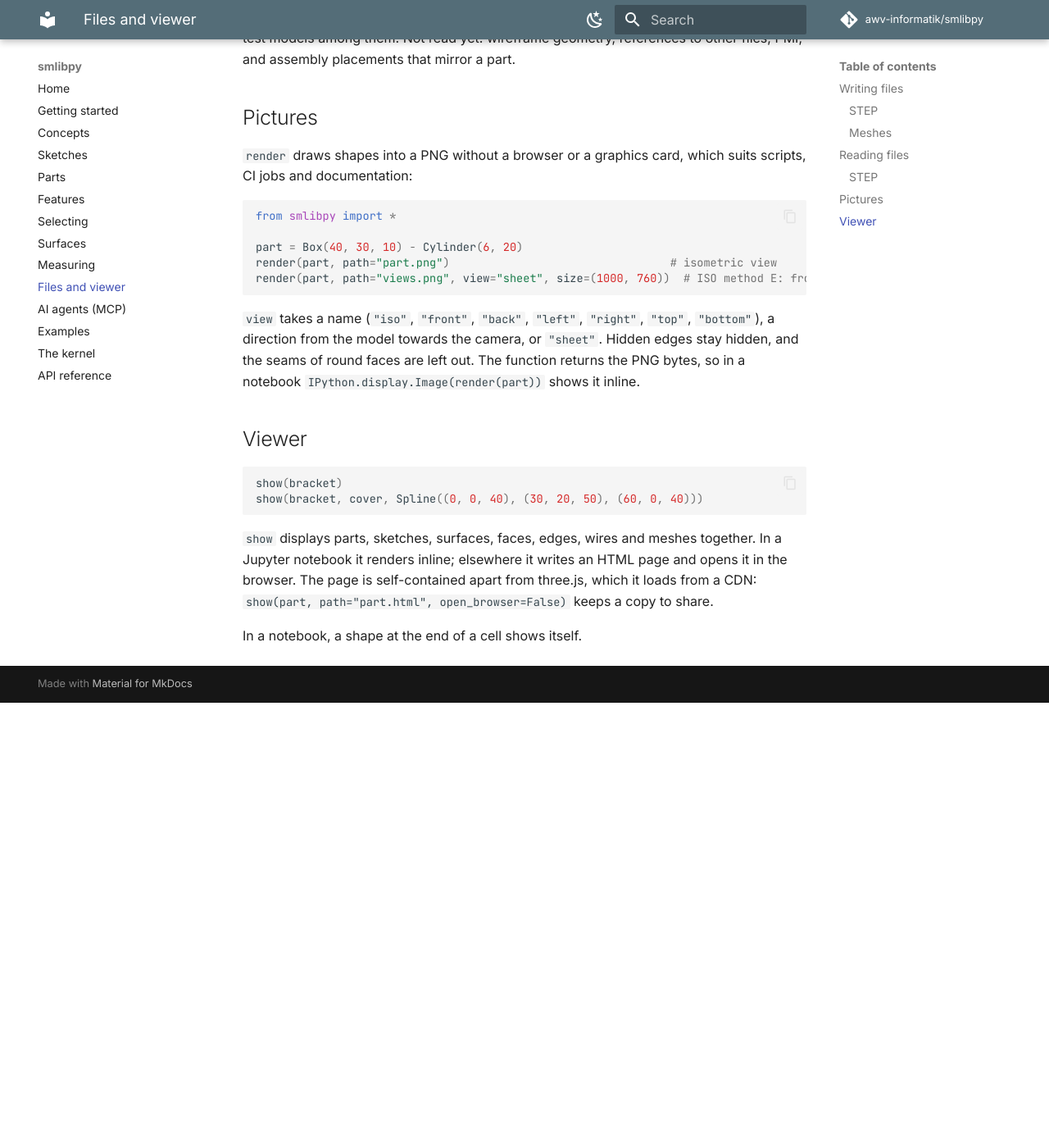
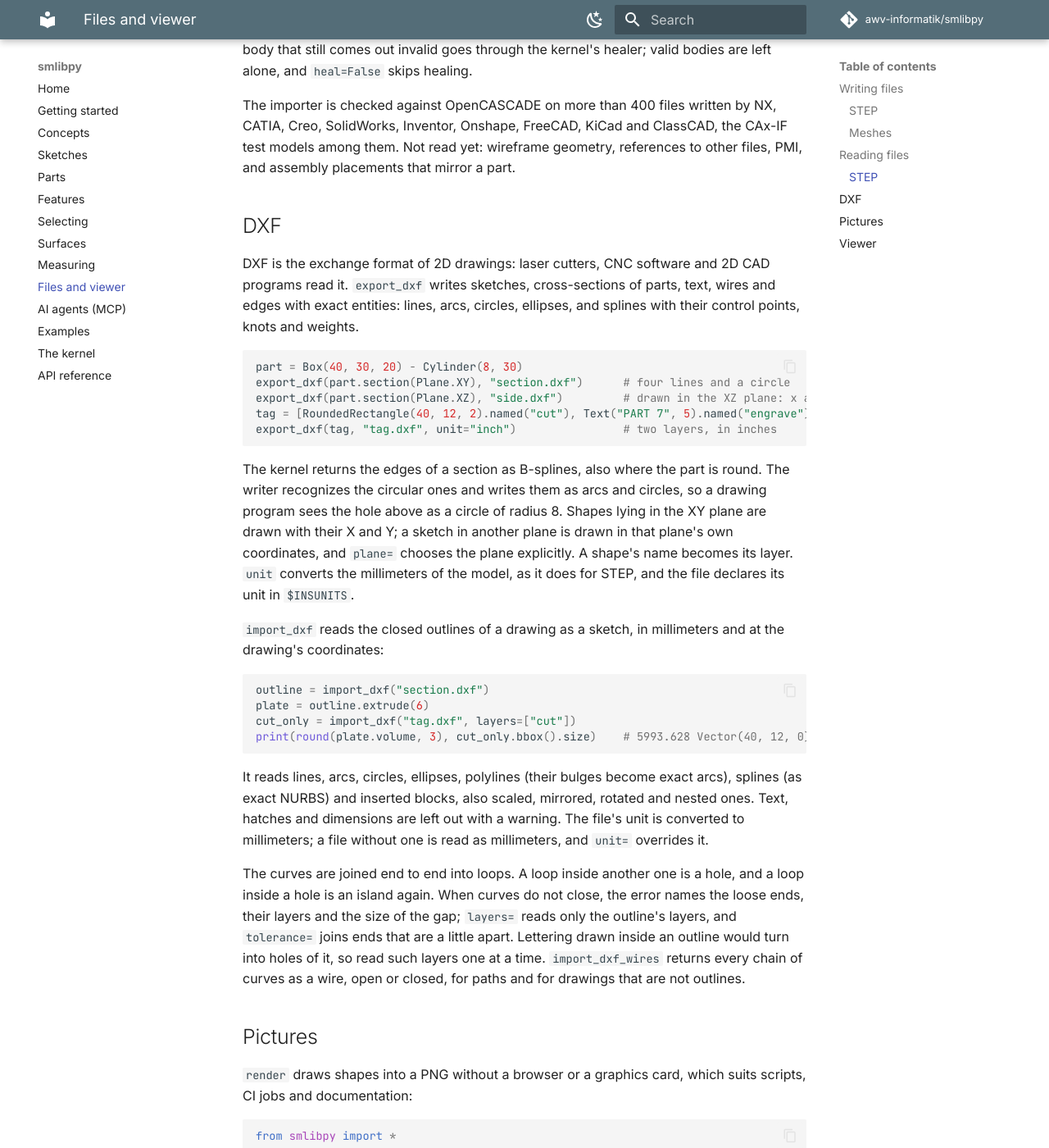
Before and after one commit to abernier/smlibpy, an MkDocs documentation site: the page built from docs/files.md, in a window 1280 px wide and 1400 px high, scrolled down 2053 px. Shown: the whole window at 82% size. Built offline with MkDocs 1.6.1 and Material for MkDocs 9.7.7, drawn with Linux system fonts in a browser that asks for light colours; comment, search, counter and statistics services are not loaded; before the commit the page ends 2910 px from its top, so only the background shows below that; some of the changed text lies outside the part shown.

Commit message:
Docs: text in Sketches, DXF in Files, the API reference, README and MCP tables

````diff
--- a/docs/files.md
+++ b/docs/files.md
@@ -9,6 +9,7 @@ control. All of them accept a single shape or a list.
 |---|---|---|
 | STEP (`.step`, `.stp`) | `export_step` | exact B-rep, names and colors |
 | SMLib (`.smb`) | `save` | the kernel's native format, exact and lossless |
+| DXF (`.dxf`) | `export_dxf` | 2D drawings: sketches, sections, text, curves; exact |
 | glTF (`.glb`, `.gltf`) | `export_glb`, `export_gltf` | triangles, edges as lines, colors, names |
 | STL (`.stl`) | `export_stl` | triangles |
 | OBJ (`.obj`) | `export_obj` | triangles |
@@ -61,8 +62,8 @@ bracket = load("bracket.step")   # exact, from any CAD system
 print(bracket.name, bracket.volume)
 ```
 
-STEP and SMLib's own `.smb` files give exact parts; an STL file gives a `Mesh`
-(`import_stl`).
+STEP and SMLib's own `.smb` files give exact parts, a DXF file the sketch of its outlines; an
+STL file gives a `Mesh` (`import_stl`).
 
 ### STEP
 
@@ -82,6 +83,50 @@ The importer is checked against OpenCASCADE on more than 400 files written by NX
 Creo, SolidWorks, Inventor, Onshape, FreeCAD, KiCad and ClassCAD, the CAx-IF test models
 among them. Not read yet: wireframe geometry, references to other files, PMI, and
 assembly placements that mirror a part.
+
+## DXF
+
+DXF is the exchange format of 2D drawings: laser cutters, CNC software and 2D CAD programs read
+it. `export_dxf` writes sketches, cross-sections of parts, text, wires and edges with exact
+entities: lines, arcs, circles, ellipses, and splines with their control points, knots and
+weights.
+
+```python
+part = Box(40, 30, 20) - Cylinder(8, 30)
+export_dxf(part.section(Plane.XY), "section.dxf")      # four lines and a circle
+export_dxf(part.section(Plane.XZ), "side.dxf")         # drawn in the XZ plane: x and z
+tag = [RoundedRectangle(40, 12, 2).named("cut"), Text("PART 7", 5).named("engrave")]
+export_dxf(tag, "tag.dxf", unit="inch")                # two layers, in inches
+```
+
+The kernel returns the edges of a section as B-splines, also where the part is round. The writer
+recognizes the circular ones and writes them as arcs and circles, so a drawing program sees the
+hole above as a circle of radius 8. Shapes lying in the XY plane are drawn with their X and Y; a
+sketch in another plane is drawn in that plane's own coordinates, and `plane=` chooses the plane
+explicitly. A shape's name becomes its layer. `unit` converts the millimeters of the model, as
+it does for STEP, and the file declares its unit in `$INSUNITS`.
+
+`import_dxf` reads the closed outlines of a drawing as a sketch, in millimeters and at the
+drawing's coordinates:
+
+```python
+outline = import_dxf("section.dxf")
+plate = outline.extrude(6)
+cut_only = import_dxf("tag.dxf", layers=["cut"])
+print(round(plate.volume, 3), cut_only.bbox().size)    # 5993.628 Vector(40, 12, 0)
+```
+
+It reads lines, arcs, circles, ellipses, polylines (their bulges become exact arcs), splines
+(as exact NURBS) and inserted blocks, also scaled, mirrored, rotated and nested ones. Text,
+hatches and dimensions are left out with a warning. The file's unit is converted to millimeters;
+a file without one is read as millimeters, and `unit=` overrides it.
+
+The curves are joined end to end into loops. A loop inside another one is a hole, and a loop
+inside a hole is an island again. When curves do not close, the error names the loose ends, their
+layers and the size of the gap; `layers=` reads only the outline's layers, and `tolerance=`
+joins ends that are a little apart. Lettering drawn inside an outline would turn into holes of
+it, so read such layers one at a time. `import_dxf_wires` returns every chain of curves as a
+wire, open or closed, for paths and for drawings that are not outlines.
 
 ## Pictures
 
````
Also changed, not shown: README.md (+14 -4 lines), docs/api.md (+4 -0 lines), docs/index.md (+2 -1 lines), docs/mcp.md (+1 -1 lines), docs/sketches.md (+55 -0 lines), plugins/smlibpy/README.md (+1 -1 lines).
